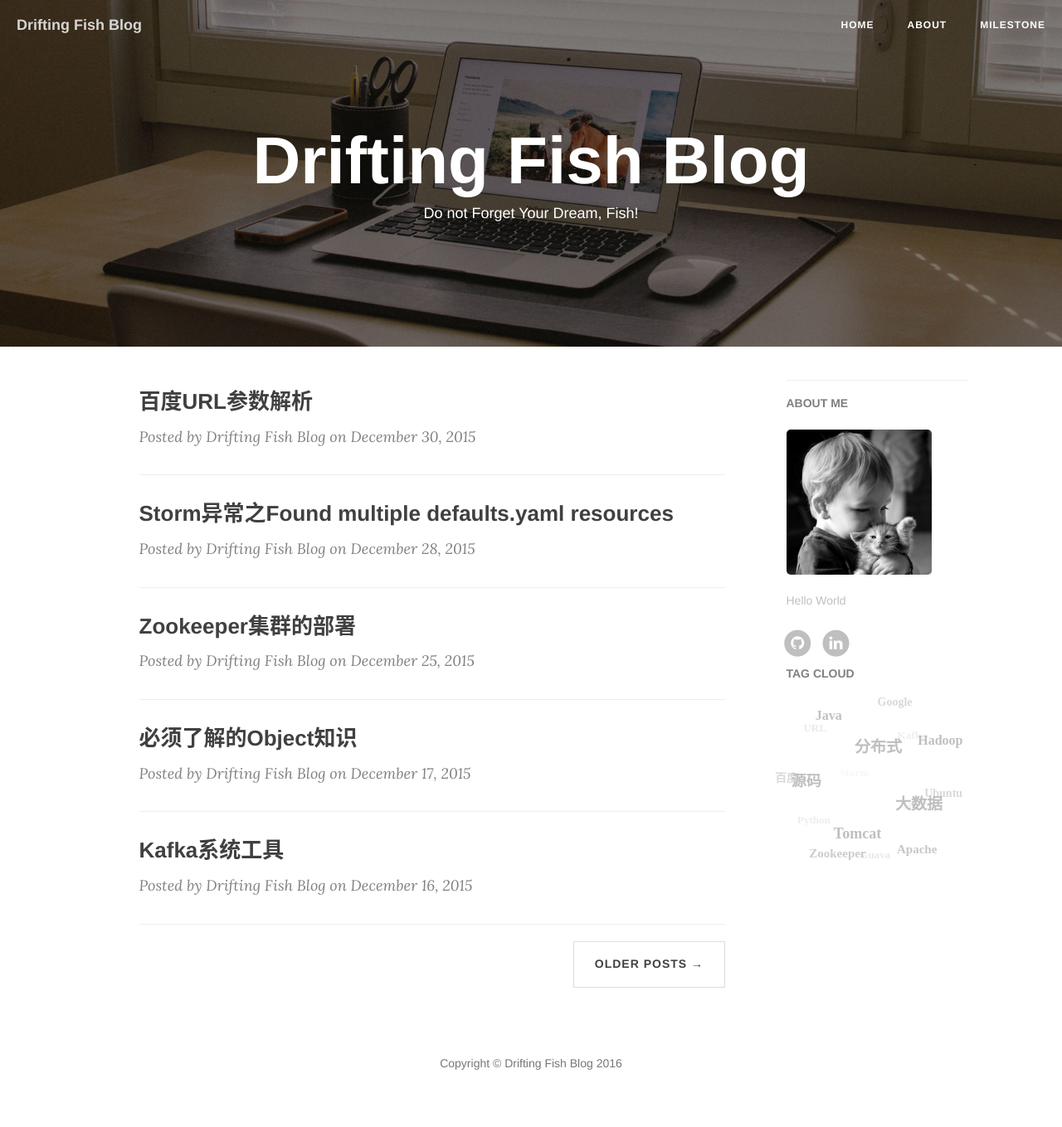
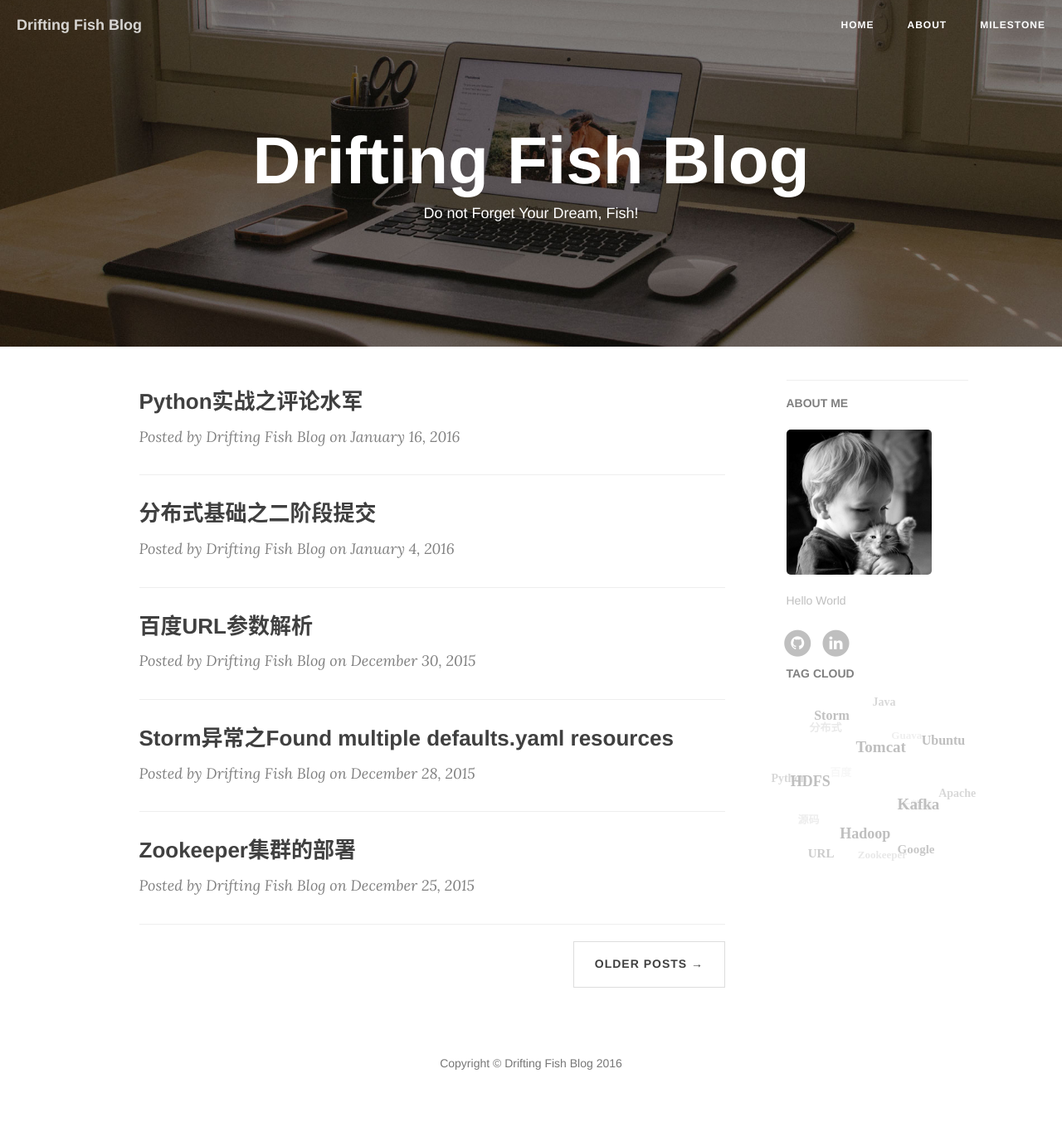
Before and after one commit to gavinfish/gavinfish.github.io, a Jekyll site: the page built from index.html, in a window 1280 px wide. Shown: the whole page at 83% size. Built offline with Jekyll 4.4.1, drawn with Linux system fonts in a browser that asks for light colours; nearby versions of some CDN libraries; the list of posts is cut into pages by our own code; comment, search, counter and statistics services are not loaded.

Commit message:
Update date for two posts.

```diff
--- a/_posts/2016-01-16-Python实战之评论水军.markdown
+++ b/_posts/2016-01-16-Python实战之评论水军.markdown
@@ -1,7 +1,7 @@
 ---
 layout: post
 title:  "Python实战之评论水军"
-date:   2015-01-16
+date:   2016-01-16
 categories: 数据挖掘
 tags: Python
 
--- a/_posts/2016-01-4-分布式基础之二阶段提交.markdown
+++ b/_posts/2016-01-4-分布式基础之二阶段提交.markdown
@@ -1,7 +1,7 @@
 ---
 layout: post
 title:  "分布式基础之二阶段提交"
-date:   2015-01-4
+date:   2016-01-4
 categories: 大数据
 tags: 分布式
 
```
